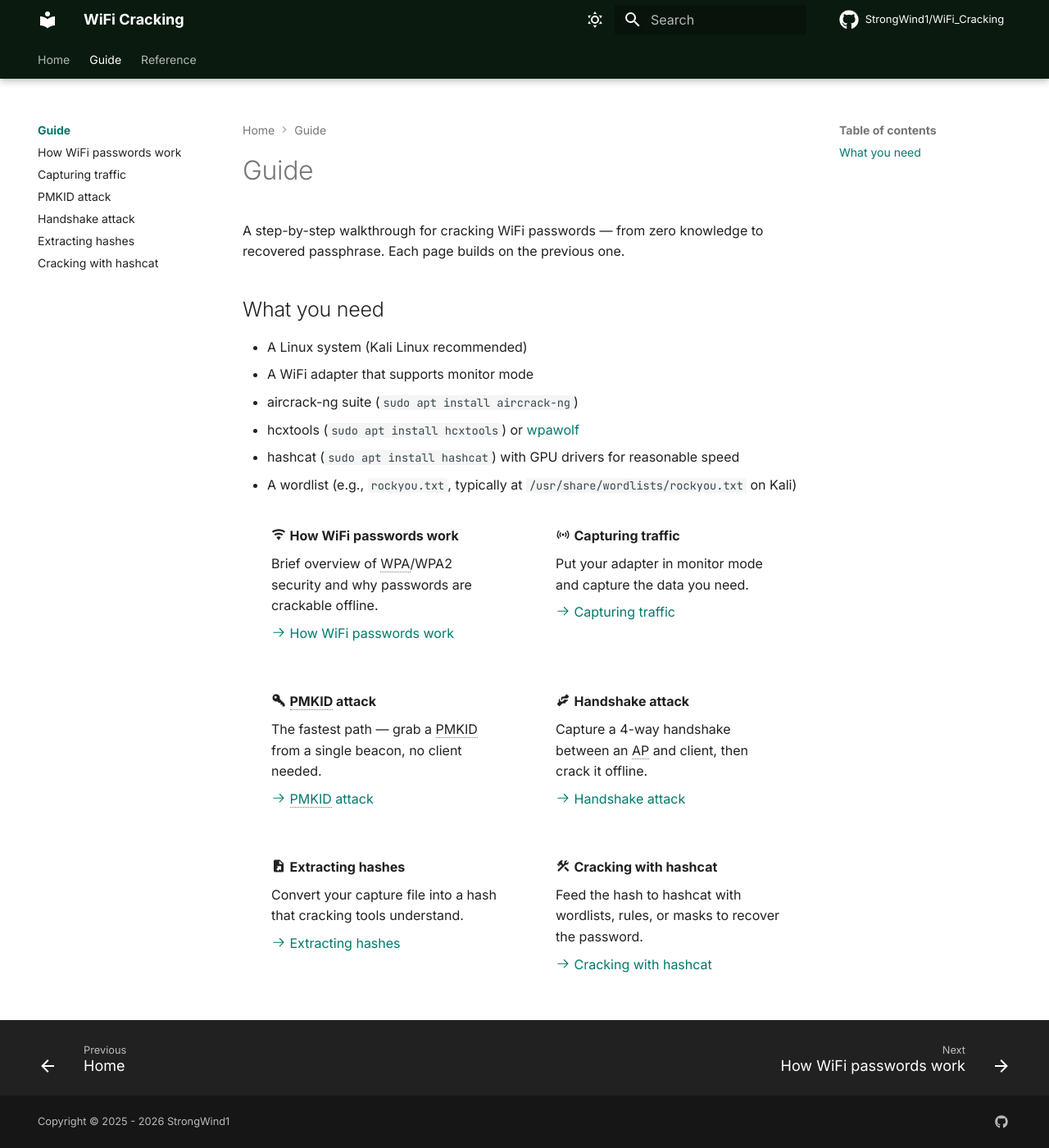
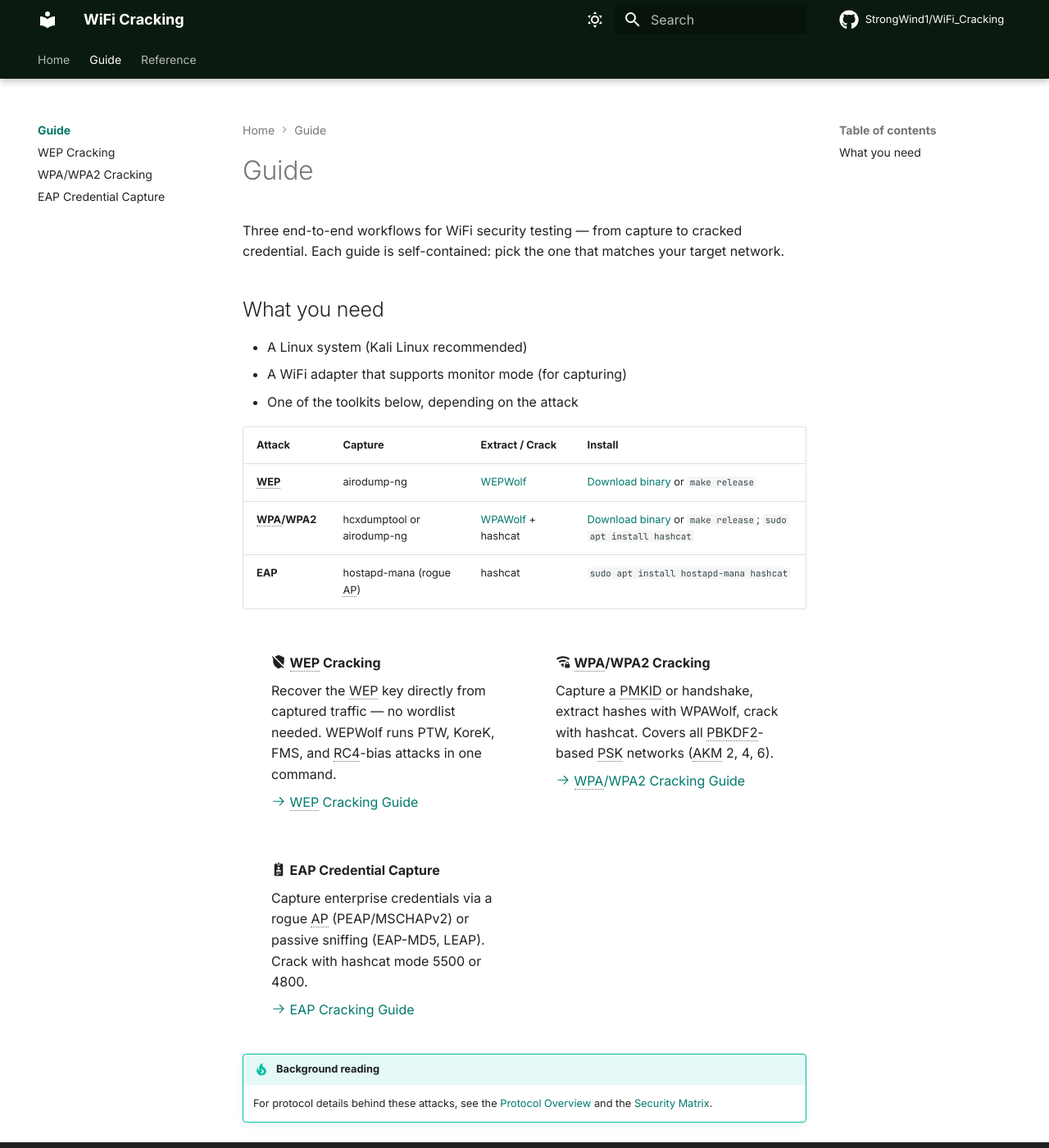
Before and after one commit to StrongWind1/WiFi_Cracking, an MkDocs documentation site: the page built from docs/guide/index.md, in a window 1280 px wide and 1400 px high. Shown: the whole window at 82% size. Built offline with MkDocs 1.6.1 and Material for MkDocs 9.7.7, drawn with Linux system fonts in a browser that asks for light colours; comment, search, counter and statistics services are not loaded.

Commit message:
docs: restructure Guide into 3 tool-focused workflows
Replace the 6-page linear guide with 3 end-to-end workflows:
- WEP Cracking: WEPWolf as primary (PTW/KoreK/FMS/RC4-bias),
  aircrack-ng as alternative for active attacks
- WPA/WPA2 Cracking: hcxdumptool (capture) + WPAWolf (extract)
  + hashcat (crack), with hcxpcapngtool as alternative
- EAP Credential Capture: hostapd-mana rogue AP for PEAP/MSCHAPv2,
  passive capture for EAP-MD5 and LEAP

Also:
- Add WPA1 as a distinct crackable family (vendor IE, HMAC-MD5 MIC)
- Clarify that SHA-256/384 in AKM names refers to the post-PMK key
  hierarchy, not the PBKDF2 password hashing step
- Move old guide pages to docs/old/guide/
- Update guide index with 3-card layout and tool prerequisites table

```diff
--- a/docs/guide/index.md
+++ b/docs/guide/index.md
@@ -1,53 +1,40 @@
 # Guide
 
-A step-by-step walkthrough for cracking WiFi passwords — from zero knowledge
-to recovered passphrase. Each page builds on the previous one.
+Three end-to-end workflows for WiFi security testing — from capture to cracked credential. Each guide is self-contained: pick the one that matches your target network.
 
 ## What you need
 
 - A Linux system (Kali Linux recommended)
-- A WiFi adapter that supports monitor mode
-- aircrack-ng suite (`sudo apt install aircrack-ng`)
-- hcxtools (`sudo apt install hcxtools`) or [wpawolf](https://github.com/StrongWind1/WPAWolf)
-- hashcat (`sudo apt install hashcat`) with GPU drivers for reasonable speed
-- A wordlist (e.g., `rockyou.txt`, typically at `/usr/share/wordlists/rockyou.txt` on Kali)
+- A WiFi adapter that supports monitor mode (for capturing)
+- One of the toolkits below, depending on the attack
+
+| Attack | Capture | Extract / Crack | Install |
+|---|---|---|---|
+| **WEP** | airodump-ng | [WEPWolf](https://github.com/StrongWind1/WEPWolf) | [Download binary](https://github.com/StrongWind1/WEPWolf/releases) or `make release` |
+| **WPA/WPA2** | hcxdumptool or airodump-ng | [WPAWolf](https://github.com/StrongWind1/WPAWolf) + hashcat | [Download binary](https://github.com/StrongWind1/WPAWolf/releases) or `make release`; `sudo apt install hashcat` |
+| **EAP** | hostapd-mana (rogue AP) | hashcat | `sudo apt install hostapd-mana hashcat` |
 
 <div class="grid cards" markdown>
 
-- :material-wifi: **How WiFi passwords work**
+- :material-shield-off: **WEP Cracking**
 
-    Brief overview of WPA/WPA2 security and why passwords are crackable offline.
+    Recover the WEP key directly from captured traffic — no wordlist needed. WEPWolf runs PTW, KoreK, FMS, and RC4-bias attacks in one command.
 
-    [:octicons-arrow-right-24: How WiFi passwords work](how-wifi-works.md)
+    [:octicons-arrow-right-24: WEP Cracking Guide](wep.md)
 
-- :material-access-point: **Capturing traffic**
+- :material-wifi-lock: **WPA/WPA2 Cracking**
 
-    Put your adapter in monitor mode and capture the data you need.
+    Capture a PMKID or handshake, extract hashes with WPAWolf, crack with hashcat. Covers all PBKDF2-based PSK networks (AKM 2, 4, 6).
 
-    [:octicons-arrow-right-24: Capturing traffic](capturing.md)
+    [:octicons-arrow-right-24: WPA/WPA2 Cracking Guide](wpa.md)
 
-- :material-key-variant: **PMKID attack**
+- :material-badge-account: **EAP Credential Capture**
 
-    The fastest path — grab a PMKID from a single beacon, no client needed.
+    Capture enterprise credentials via a rogue AP (PEAP/MSCHAPv2) or passive sniffing (EAP-MD5, LEAP). Crack with hashcat mode 5500 or 4800.
 
-    [:octicons-arrow-right-24: PMKID attack](pmkid.md)
-
-- :material-handshake: **Handshake attack**
-
-    Capture a 4-way handshake between an AP and client, then crack it offline.
-
-    [:octicons-arrow-right-24: Handshake attack](handshake.md)
-
-- :material-file-export: **Extracting hashes**
-
-    Convert your capture file into a hash that cracking tools understand.
-
-    [:octicons-arrow-right-24: Extracting hashes](extracting.md)
-
-- :material-hammer-wrench: **Cracking with hashcat**
-
-    Feed the hash to hashcat with wordlists, rules, or masks to recover the password.
-
-    [:octicons-arrow-right-24: Cracking with hashcat](cracking.md)
+    [:octicons-arrow-right-24: EAP Cracking Guide](eap.md)
 
 </div>
+
+!!! tip "Background reading"
+    For protocol details behind these attacks, see the [Protocol Overview](../protocol/index.md) and the [Security Matrix](../protocol/security-matrix.md).
--- a/mkdocs.yml
+++ b/mkdocs.yml
@@ -90,12 +90,9 @@ nav:
   - Home: index.md
   - Guide:
     - guide/index.md
-    - How WiFi passwords work: guide/how-wifi-works.md
-    - Capturing traffic: guide/capturing.md
-    - PMKID attack: guide/pmkid.md
-    - Handshake attack: guide/handshake.md
-    - Extracting hashes: guide/extracting.md
-    - Cracking with hashcat: guide/cracking.md
+    - WEP Cracking: guide/wep.md
+    - WPA/WPA2 Cracking: guide/wpa.md
+    - EAP Credential Capture: guide/eap.md
   - Reference:
     - Protocol:
       - protocol/index.md
```
Also changed, not shown: docs/guide/eap.md (added, +184 -0 lines), docs/guide/wep.md (added, +165 -0 lines), docs/guide/wpa.md (added, +235 -0 lines), docs/protocol/index.md (+5 -4 lines), docs/protocol/security-matrix.md (+3 -2 lines), docs/old/guide/capturing.md (renamed from docs/guide/capturing.md), docs/old/guide/cracking.md (renamed from docs/guide/cracking.md), docs/old/guide/extracting.md (renamed from docs/guide/extracting.md), docs/old/guide/handshake.md (renamed from docs/guide/handshake.md), docs/old/guide/how-wifi-works.md (renamed from docs/guide/how-wifi-works.md), docs/old/guide/pmkid.md (renamed from docs/guide/pmkid.md).
